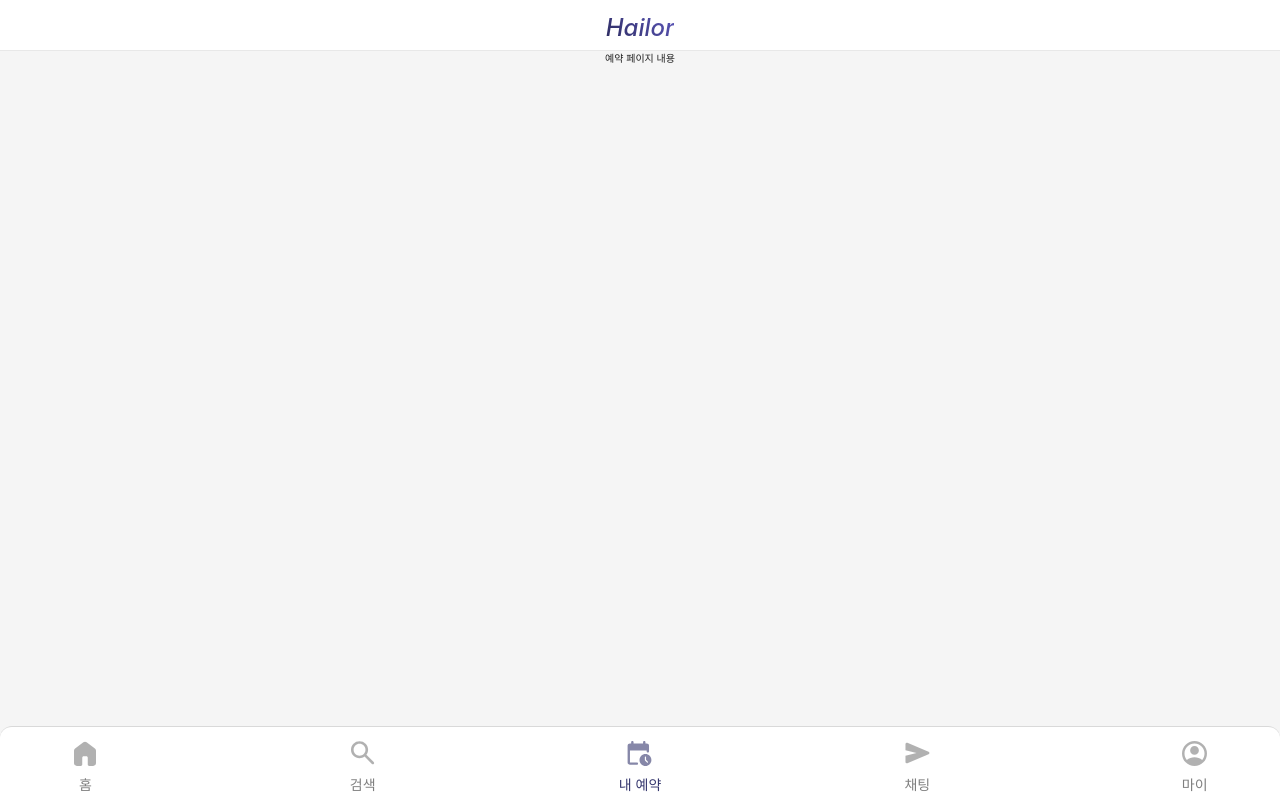
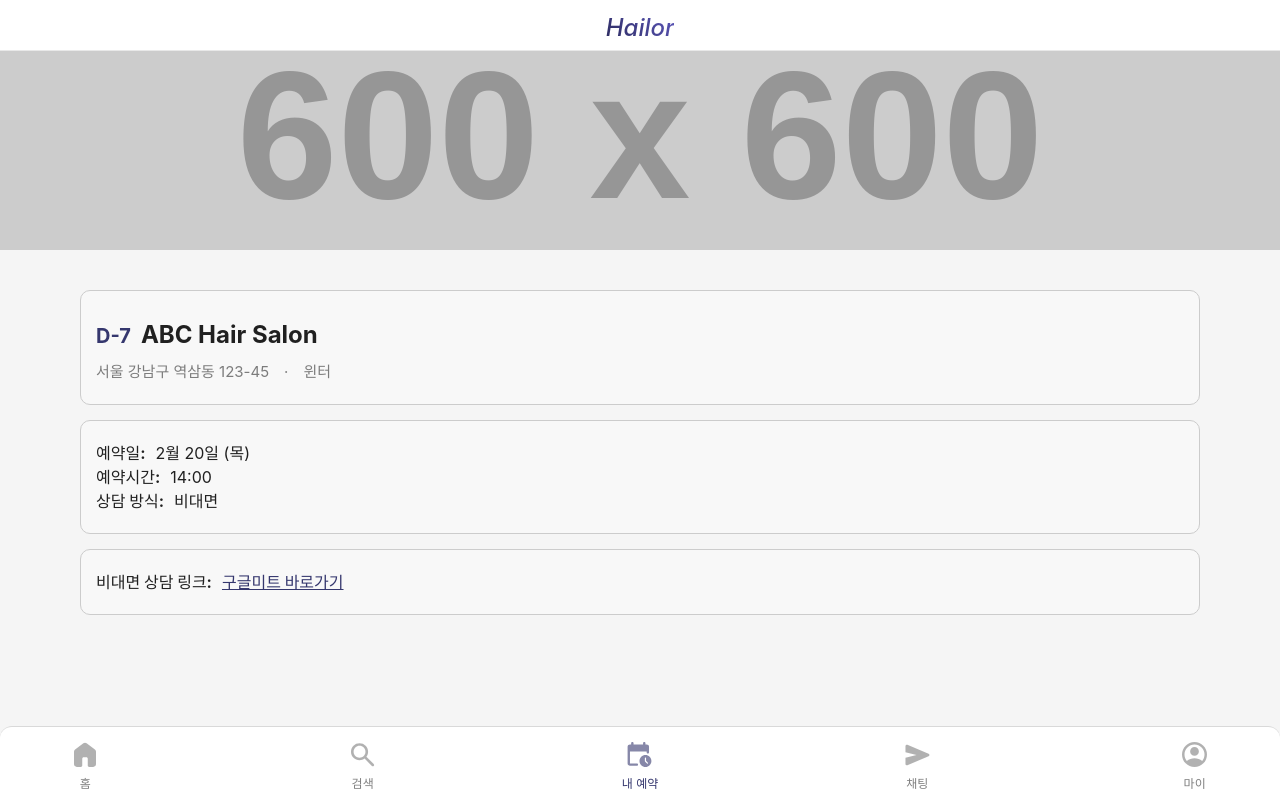
Before and after one commit to ehdgnsl01/Hailor-FE, a React (Vite) app: page /user/reservation in a window 1280 px wide. Built offline with nearby package versions, Linux system fonts and the light colour scheme.

Commit message:
중간 저장장

```diff
--- a/src/components/navigation.tsx
+++ b/src/components/navigation.tsx
@@ -65,7 +65,7 @@ const Icon = styled.div<{ src: string; active: boolean }>`
 `
 
 const Text = styled.span<{ active: boolean }>`
-    font-size: 1.4rem;
+    font-size: 1.2rem;
     color: ${props => (props.active ? '#35376E' : 'rgba(41, 41, 41, 0.6)')};
 `
 
--- /dev/null
+++ b/src/data/exReservationData.ts
@@ -0,0 +1,20 @@
+export interface ReservationData {
+    reservationDate: Date
+    placeName: string
+    address: string
+    designerName: string
+    reservationTime: string
+    consultationType: '대면' | '비대면' | '화상, 대면 둘다 가능'
+    googleMeetLink?: string // 상담 방식이 비대면인 경우 사용
+}
+
+export const reservationData: ReservationData = {
+    // 예시 예약 날짜: 현재 연도 기준 2월 20일
+    reservationDate: new Date(new Date().getFullYear(), 1, 20),
+    placeName: 'ABC Hair Salon',
+    address: '서울 강남구 역삼동 123-45',
+    designerName: '윈터',
+    reservationTime: '14:00',
+    consultationType: '비대면',
+    googleMeetLink: 'https://meet.google.com/abc-defg-hij',
+}
--- a/src/pages/users/reservation.tsx
+++ b/src/pages/users/reservation.tsx
@@ -1,5 +1,154 @@
+import React, { useState, useEffect } from 'react'
+import styled from 'styled-components'
+import { reservationData } from '../../data/exReservationData'
+
 function Reservation() {
-    return <div>예약 페이지 내용</div>
+    const [reservationDate, setReservationDate] = useState<Date | null>(null)
+
+    useEffect(() => {
+        setReservationDate(reservationData.reservationDate)
+    }, [])
+
+    // 오늘과 예약 날짜의 차이를 계산하는 함수
+    const getCountdownString = (date: Date): string => {
+        const now = new Date()
+        const diffTime = date.getTime() - now.getTime()
+        const diffDays = Math.ceil(diffTime / (1000 * 60 * 60 * 24))
+        if (diffDays > 0) {
+            return `D-${diffDays}`
+        } else if (diffDays === 0) {
+            return 'D-Day'
+        } else {
+            return ''
+        }
+    }
+
+    const countdown = reservationDate ? getCountdownString(reservationDate) : ''
+
+    // 예약 상세 정보는 reservationData에서 가져옴
+    const { placeName, address, designerName, reservationTime, consultationType, googleMeetLink } = reservationData
+
+    const formattedReservationDate = reservationDate ? `${reservationDate.getMonth() + 1}월 ${reservationDate.getDate()}일` : ''
+    const days = ['일', '월', '화', '수', '목', '금', '토']
+    const dayOfWeek = reservationDate ? days[reservationDate.getDay()] : ''
+
+    return (
+        <PaymentContainer>
+            <Image src="https://placehold.co/600x600" />
+            <FormContainer>
+                <InfoBoxesContainer>
+                    {/* 박스 1: 장소, 주소, 디자이너 */}
+                    <InfoBox>
+                        <InfoItem>
+                            <CountdownText>{countdown ? countdown : '예약하신 일정이 없습니다.'}</CountdownText>
+                            <TitleText>{placeName}</TitleText>
+                        </InfoItem>
+                        <InfoItem>
+                            <SubText>{address}</SubText>
+                            <SubText>·</SubText>
+                            <SubText>{designerName}</SubText>
+                        </InfoItem>
+                    </InfoBox>
+                    {/* 박스 2: 예약일, 요일, 예약시간, 상담 방식 */}
+                    <InfoBox>
+                        <InfoItem>
+                            <strong>예약일:</strong> {formattedReservationDate} ({dayOfWeek})
+                        </InfoItem>
+                        <InfoItem>
+                            <strong>예약시간:</strong> {reservationTime}
+                        </InfoItem>
+                        <InfoItem>
+                            <strong>상담 방식:</strong> {consultationType}
+                        </InfoItem>
+                    </InfoBox>
+                    {/* 박스 3: 상담 방식이 비대면이면 구글미트 링크 */}
+                    {consultationType === '비대면' && googleMeetLink && (
+                        <InfoBox>
+                            <InfoItem>
+                                <strong>비대면 상담 링크:</strong>{' '}
+                                <GoogleMeetLink href={googleMeetLink} target="_blank" rel="noopener noreferrer">
+                                    구글미트 바로가기
+                                </GoogleMeetLink>
+                            </InfoItem>
+                        </InfoBox>
+                    )}
+                </InfoBoxesContainer>
+            </FormContainer>
+        </PaymentContainer>
+    )
 }
 
 export default Reservation
+
+const PaymentContainer = styled.div`
+    position: absolute;
+    top: 5rem;
+    left: 0;
+    width: 100%;
+    height: calc(var(--vh, 1vh) * 100 - 5rem);
+    overflow-y: scroll;
+`
+
+const FormContainer = styled.form`
+    display: flex;
+    flex-direction: column;
+    align-items: center;
+    gap: 2rem;
+    width: 100%;
+    padding: 1.6rem 0;
+`
+
+const Image = styled.img`
+    width: 100%;
+    height: 20rem;
+    object-fit: cover;
+`
+
+const CountdownText = styled.div`
+    font-size: 2rem;
+    font-weight: bold;
+    color: #35376e;
+    margin: 1rem 0;
+`
+
+const InfoBoxesContainer = styled.div`
+    display: flex;
+    flex-direction: column;
+    gap: 1.5rem;
+    width: 100%;
+    margin-top: 2rem;
+    justify-content: center;
+    align-items: center;
+`
+
+const InfoBox = styled.div`
+    border: 0.1rem solid #ccc;
+    border-radius: 1rem;
+    padding: 2rem 1.5rem;
+    background-color: #f8f8f8;
+    font-size: 1.6rem;
+    width: 85%;
+`
+
+const InfoItem = styled.div`
+    display: flex;
+    gap: 1rem;
+    align-items: baseline;
+`
+
+const TitleText = styled.div`
+    font-size: 2.4rem;
+    font-weight: bold;
+`
+
+const SubText = styled.div`
+    font-size: 1.5rem;
+    color: rgba(41, 41, 41, 0.6);
+    margin-right: 0.5rem;
+`
+
+const GoogleMeetLink = styled.a`
+    color: #35376e;
+    text-decoration: underline;
+    font-weight: bold;
+`
```
